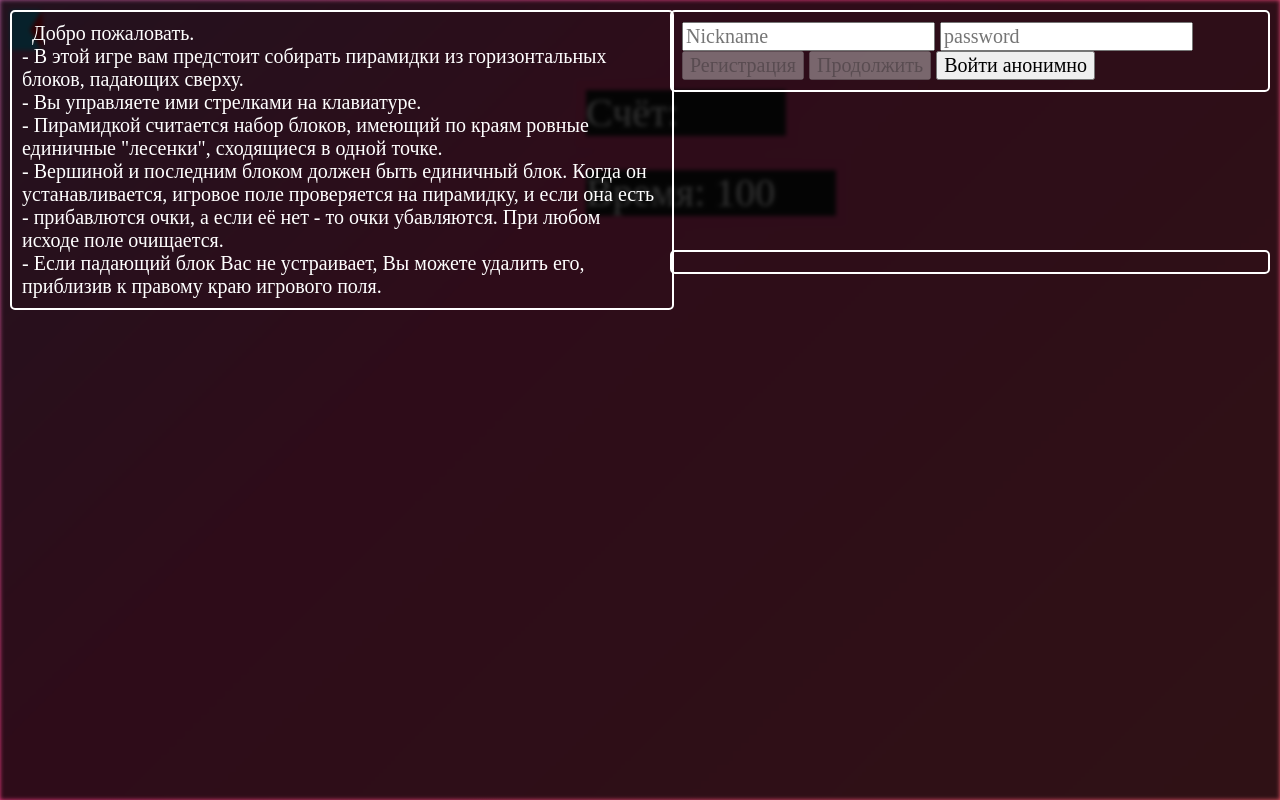
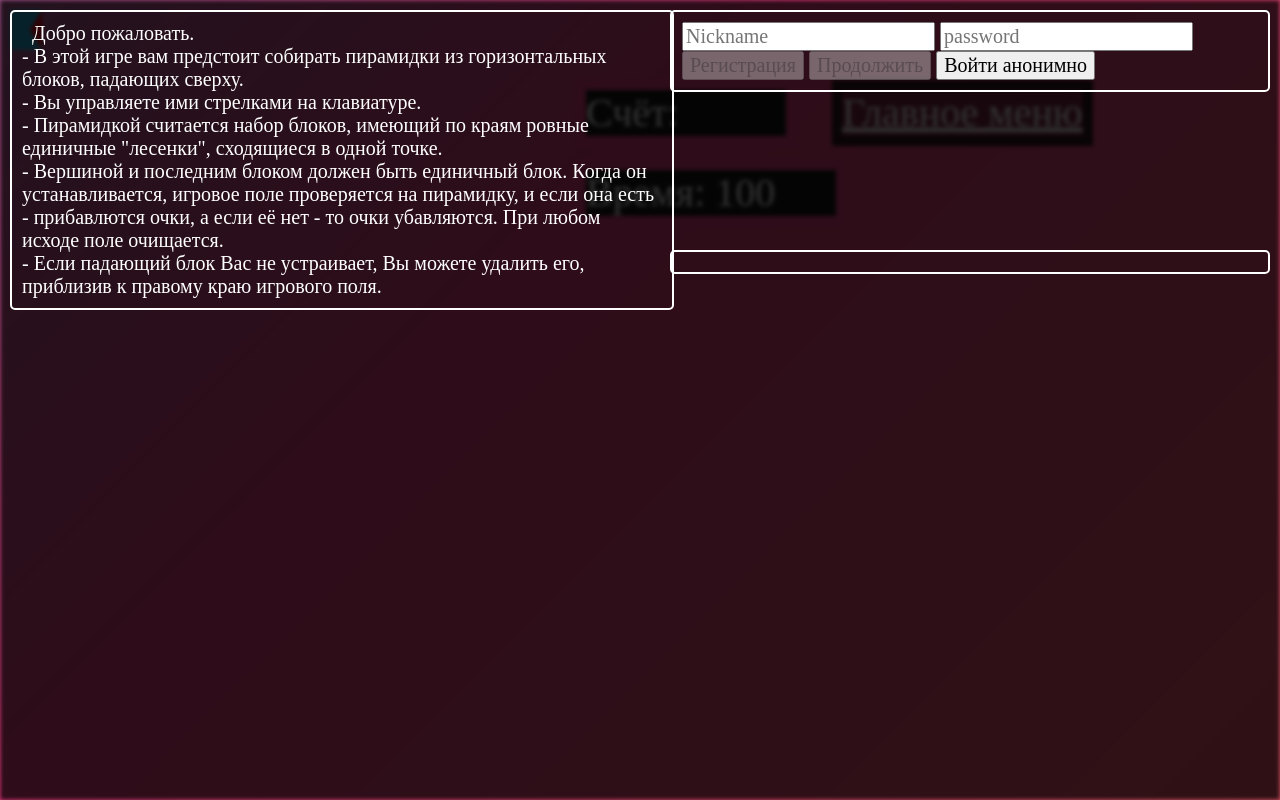
Before and after one commit to TigDang/Piramidki, a website built with Parcel: page index.html in a window 1280 px wide. Built offline with nearby package versions, Linux system fonts and the light colour scheme; files whose address does not match are found by name.

Commit message:
add goback button

```diff
--- a/css/main.css
+++ b/css/main.css
@@ -138,7 +138,7 @@ body {
   float:left;
 }
 
-#scoreboard, #timer{
+#scoreboard, #timer, #goback-button{
   border: #e73c7e solid 10px;
   background-color: #161616;
   color: white;
@@ -164,6 +164,13 @@ body {
 
 a.text {
   color: white;
+}
+
+#goback-button{
+  left: 65vw;
+  width: fit-content;
+  background-color: rgba(10, 10, 10, 0.5); /* 0.5 - полупрозрачный */
+  border: rgba(10, 10, 10, 0.7) solid 10px;
 }
 
 #endgameWindow{
--- a/index.html
+++ b/index.html
@@ -56,6 +56,8 @@
   <div id="ti">100</div>
 </div>
 
+<a href="index.html" id="goback-button">Главное меню</a>
+
 <details hidden ID="endgameWindow">
   <summary>
     КОНЕЦ ИГРЫ
```
